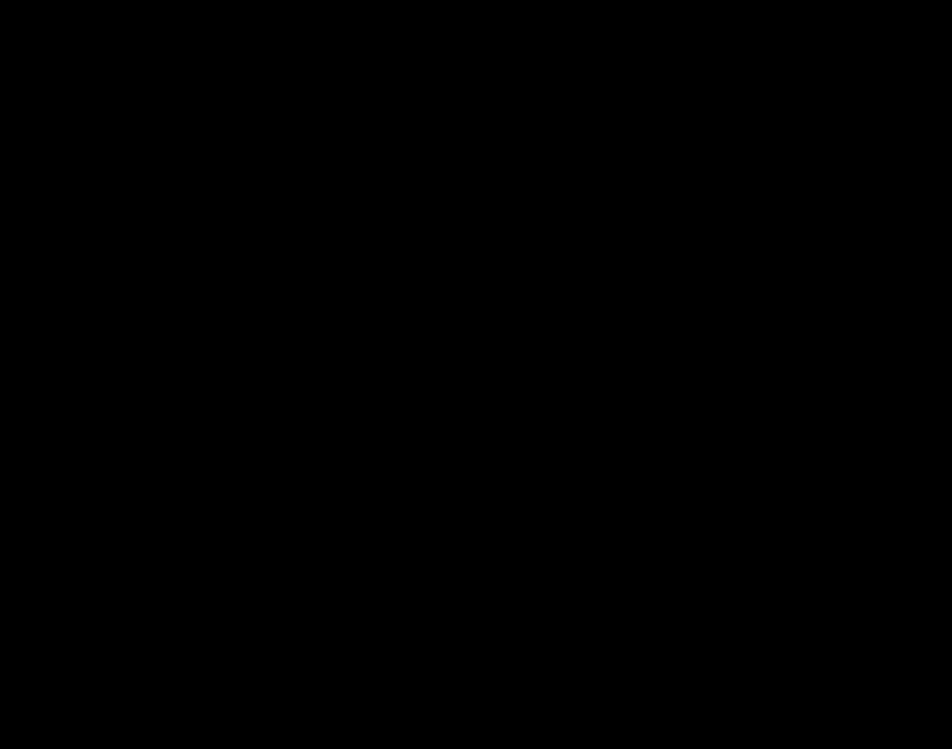
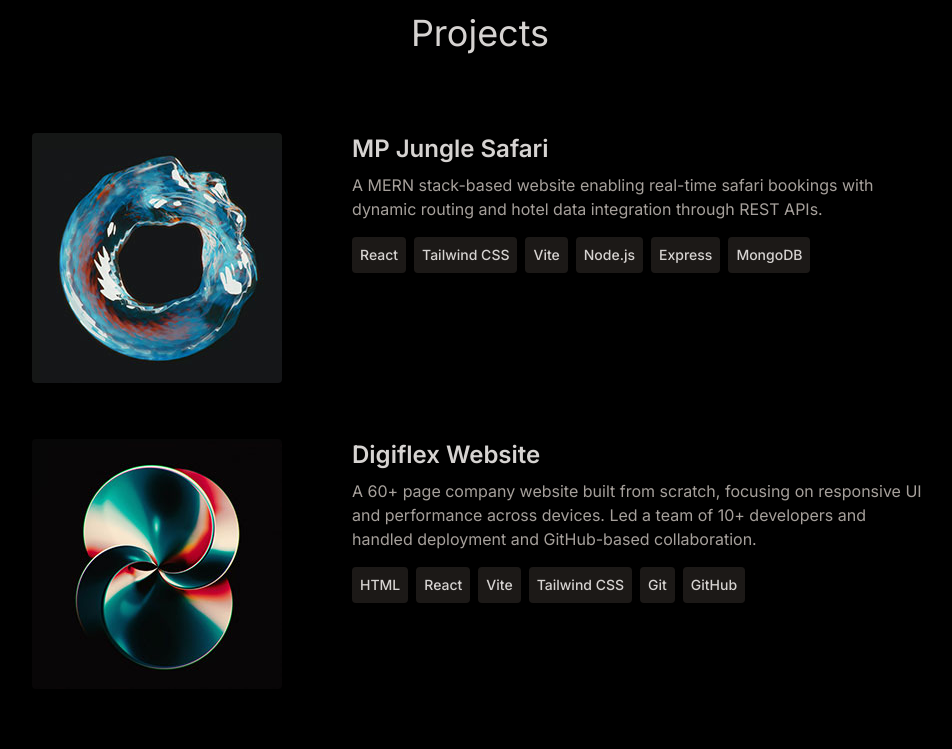
Before and after one commit to divyanshuaaliwal/The-Personal-Portfolio, a React (Vite) app: page / in a window 1280 px wide. Shown: the part 1440-2189 px from the top of the page, without its empty margins (160-1112 px from the left). Before the commit the page ends 1373 px from the top, so only its background shows below. Built offline with nearby package versions, Linux system fonts and the light colour scheme.

Commit message:
Projects Done

```diff
--- a/src/App.jsx
+++ b/src/App.jsx
@@ -3,6 +3,7 @@
 import Navbar from './components/Navbar'
 import Hero from './components/Hero'
 import Tech from './components/Tech'
+import Projects from './components/Projects'
 
 function App() {
 
@@ -22,6 +23,7 @@
                     <Navbar/>
                     <Hero/>
                     <Tech/>
+                    <Projects/>
                 </div>
 
             </div>
--- /dev/null
+++ b/src/components/Projects.jsx
@@ -0,0 +1,53 @@
+import React from 'react'
+
+import { PROJECTS } from "../constants";
+
+const Projects = () => {
+    return (
+        <div className="pb-4">
+            <h2 className="my-20 text-center text-4xl">Projects</h2>
+            <div>
+                {
+                    PROJECTS.map((project, index) => (
+                        <div key={index} className="mb-8 flex flex-wrap lg:gap-x-4 lg:justify-center">
+
+                            <div className="w-full lg:w-1/4">
+                                <img
+                                    src={project.image}
+                                    width={250}
+                                    height={250}
+                                    alt={project.title}
+                                    className="mb-6 rounded"
+                                />
+                            </div>
+
+                            <div className="w-full max-w-xl lg:w-3/4">
+
+                                <h3 className="mb-2 font-semibold text-2xl">
+                                    {project.title}
+                                </h3>
+
+                                <p className="mb-4 text-stone-400">{project.description}</p>
+
+                                <div className="flex flex-wrap gap-2 mb-6">
+                                    {
+                                        project.technologies.map((tech, index) => (
+                                            <span
+                                                key={index}
+                                                className="rounded bg-stone-900 p-2 text-sm font-medium text-stone-300"
+                                            >
+                                                {tech}
+                                            </span>
+                                        ))
+                                    }
+                                </div>
+                            </div>
+                        </div>
+                    ))
+                }
+            </div>
+        </div>
+    );
+};
+
+export default Projects;
--- a/src/constants/index.js
+++ b/src/constants/index.js
@@ -39,33 +39,34 @@
 ];
 
 export const PROJECTS = [
+
     {
-        title: "E-Commerce Website",
+        title: "MP Jungle Safari",
         image: project1,
         description:
-            "A fully functional e-commerce website with features like product listing, shopping cart, and user authentication.",
-        technologies: ["HTML", "CSS", "React", "Node.js", "MongoDB"],
+            "A MERN stack-based website enabling real-time safari bookings with dynamic routing and hotel data integration through REST APIs.",
+        technologies: ["React", "Tailwind CSS", "Vite", "Node.js", "Express", "MongoDB"],
     },
     {
-        title: "Task Management App",
+        title: "Digiflex Website",
         image: project2,
         description:
-            "An application for managing tasks and projects, with features such as task creation, assignment, and progress tracking.",
-        technologies: ["HTML", "CSS", "Angular", "Firebase"],
+            "A 60+ page company website built from scratch, focusing on responsive UI and performance across devices. Led a team of 10+ developers and handled deployment and GitHub-based collaboration.",
+        technologies: ["HTML", "React", "Vite", "Tailwind CSS", "Git", "GitHub"],
+    },
+    {
+        title: "Tractors-24",
+        image: project3,
+        description:
+            "Responsive MERN web application showcasing tractor listings with modern UI using MUI and smooth client-side routing.",
+        technologies: ["React", "Node.js", "Express", "MongoDB", "Material UI", "Git", "GitHub"],
     },
     {
         title: "Portfolio Website",
-        image: project3,
+        image: project4,
         description:
             "A personal portfolio website showcasing projects, skills, and contact information.",
-        technologies: ["HTML", "CSS", "React", "Bootstrap"],
-    },
-    {
-        title: "Blogging Platform",
-        image: project4,
-        description:
-            "A platform for creating and publishing blog posts, with features like rich text editing, commenting, and user profiles.",
-        technologies: ["HTML", "CSS", "Vue.js", "Express", "mySQL"],
+        technologies: ["React", "Vite", "Tailwind CSS", "Git", "GitHub"],
     },
 ];
 
```
